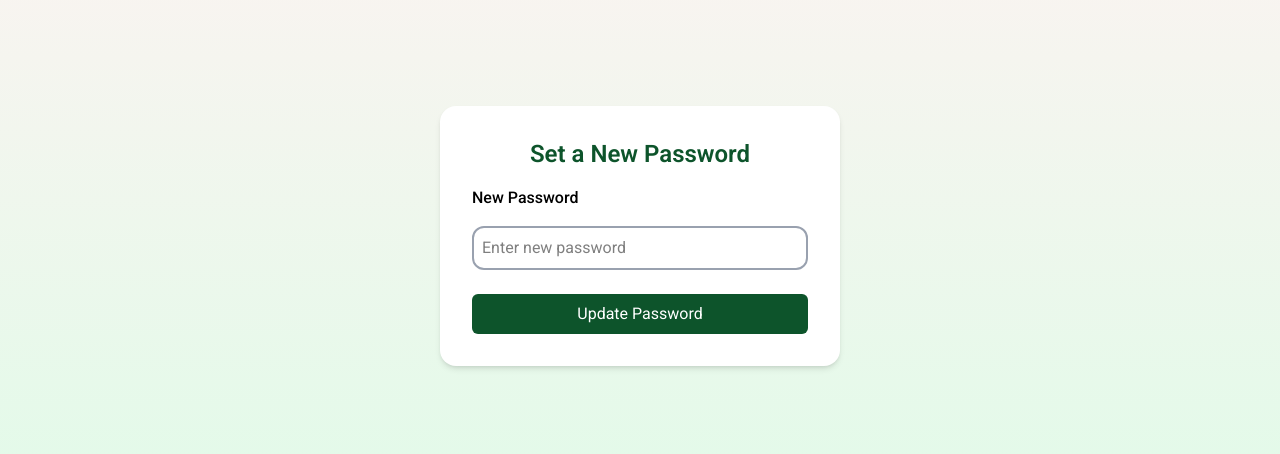
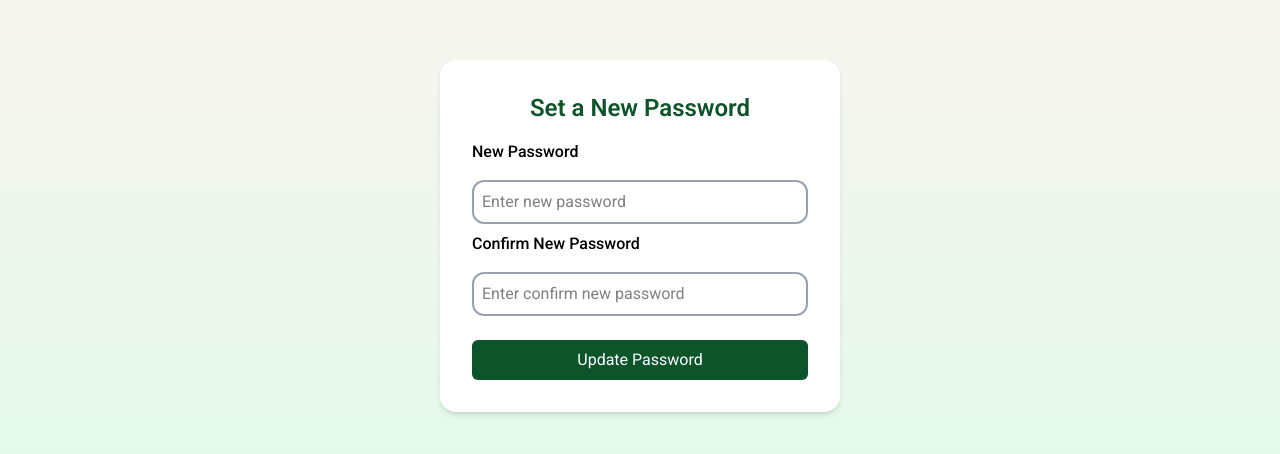
Before and after one commit to Whizkelvin/regent-internship, a React (Vite) app: page /updatepassword in a window 1280 px wide. Shown: the part 164-618 px from the top of the page. Built offline with nearby package versions, Linux system fonts and the light colour scheme.

Commit message:
minor changes

```diff
--- a/src/pages/ForgotPassword.jsx
+++ b/src/pages/ForgotPassword.jsx
@@ -26,9 +26,9 @@ const ForgotPassword = () => {
     }
   };
   return (
-    <div>
+    <div className="flex flex-col h-screen  bg-linear-to-b from-red-50 to-green-100">
       <div >
-        <div className='bg-green-700 h-16 md:hidden flex items-center '>
+        <div className='bg-green-700 h-16 md:hidden flex items-center w-full px-4'>
           <p className='text-white flex items-center gap-4'>
           <IoMdArrowBack
           className='text-3xl cursor-pointer'
@@ -38,7 +38,7 @@ const ForgotPassword = () => {
         </div>
 
 
-        <div className="flex flex-col items-center justify-center min-h-screen bg-linear-to-b from-red-50 to-green-100">
+        <div className="flex flex-col items-center justify-center mt-[30%]  ">
       <div className="bg-white p-8 rounded-2xl shadow-md w-[90%] sm:w-[400px]">
         <h2 className="text-2xl font-semibold text-center text-green-900 mb-4">
           Reset Your Password
--- a/src/pages/Signup.jsx
+++ b/src/pages/Signup.jsx
@@ -109,7 +109,7 @@ const Signup = () => {
     <div className="w-full">
       <div className="py-4">
         <h3 className="text-3xl font-semibold">Create Account</h3>
-        <p className="text-sm text-red-900">Join Regent University Job Placement System</p>
+        <p className="text-sm text-red-900">Join <span className="text-black">Regent hub</span> Job Placement System</p>
       </div>
 
       <form onSubmit={handleSignup} className="flex flex-col">
--- a/src/pages/UpdatePassword.jsx
+++ b/src/pages/UpdatePassword.jsx
@@ -8,6 +8,7 @@ const UpdatePassword = () => {
 
   const navigate = useNavigate();
   const [password, setPassword] = useState("");
+  const [confirmPassword, setConfirmPassword] = useState("");
   const [message, setMessage] = useState("");
   const [errorMsg, setErrorMsg] = useState("");
 
@@ -20,6 +21,11 @@ const UpdatePassword = () => {
       password,
     });
 
+  if (password !== confirmPassword) {
+      setErrorMsg("Passwords do not match");
+      return;
+    }
+
     if (error) {
       setErrorMsg(error.message);
     } else {
@@ -27,9 +33,13 @@ const UpdatePassword = () => {
       setTimeout(() => navigate("/"), 2000);
     }
   };
+
+
+
+
   return (
 
-    <div className="flex flex-col items-center justify-center min-h-screen bg-linear-to-b from-red-50 to-green-100">
+    <div className="flex flex-col justify-center items-center h-screen bg-linear-to-b from-red-50 to-green-100">
       <div className="bg-white p-8 rounded-2xl shadow-md w-[90%] sm:w-[400px]">
         <h2 className="text-2xl font-semibold text-center text-green-900 mb-4">
           Set a New Password
@@ -40,7 +50,17 @@ const UpdatePassword = () => {
             type="password"
             placeholder="Enter new password"
             value={password}
+
             onChange={(e) => setPassword(e.target.value)}
+            required
+            className="border-2 border-gray-400 w-full p-2 rounded-xl my-2"
+          />
+          <label className="block mb-2 font-medium">Confirm New Password</label>
+          <input
+            type="password"
+            placeholder="Enter confirm new password"
+            value={confirmPassword }
+            onChange={(e) => setConfirmPassword(e.target.value)}
             required
             className="border-2 border-gray-400 w-full p-2 rounded-xl my-2"
           />
```
